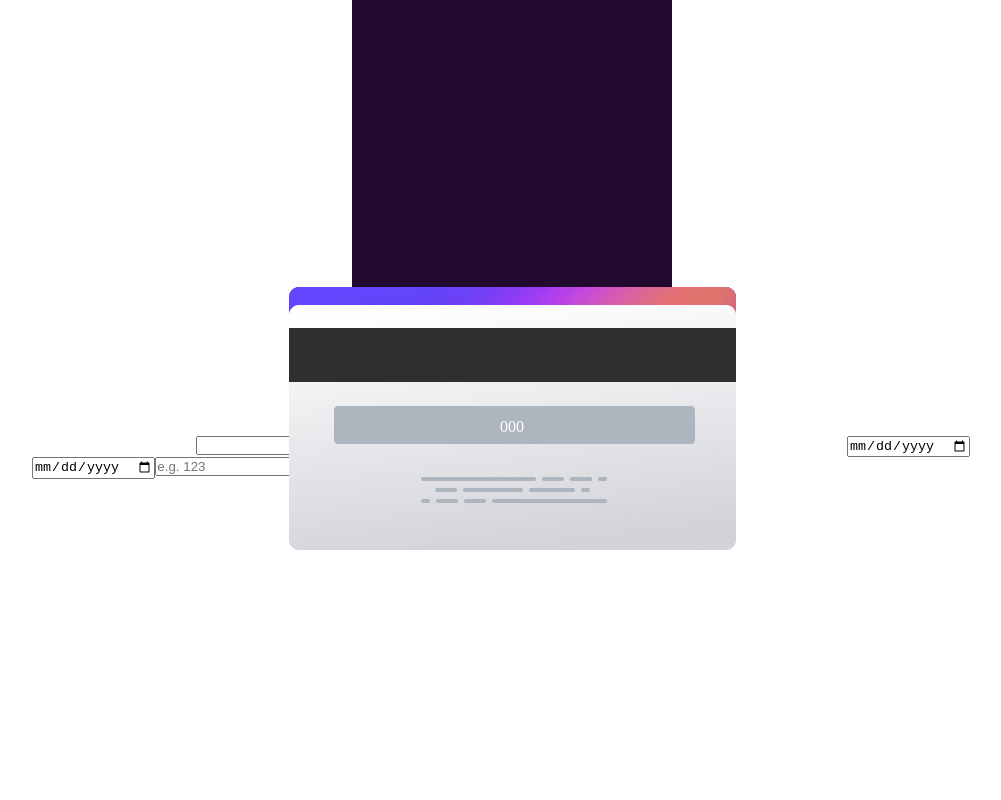
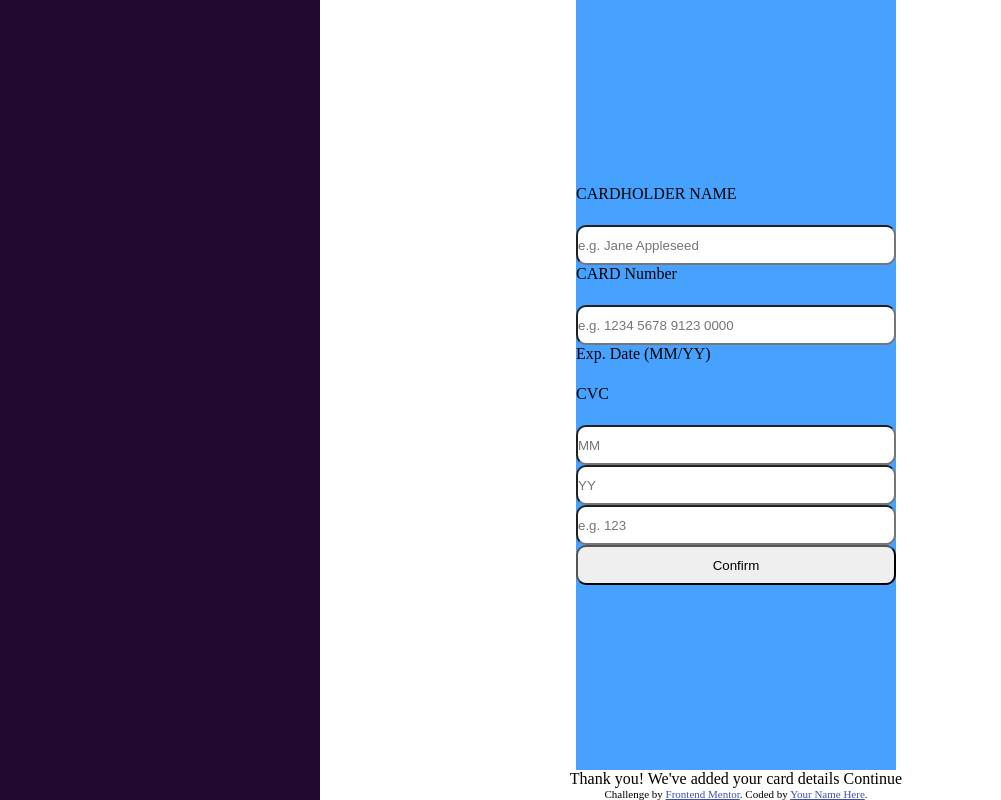
Before and after one commit to jameshsousa/interactive-card, a plain HTML site: page src/index.html in a window 1280 px wide. Shown: the whole page, without its empty margins (128-1129 px from the left). Drawn offline with Linux system fonts and the light colour scheme.

Commit message:
applying SCSS on the form

```diff
--- a/src/css/style.scss
+++ b/src/css/style.scss
@@ -1,9 +1,9 @@
 @import './_variables';
 
-@mixin flexCenter($justify-content, $flex-direction) {
+@mixin flexCenter($justify-content, $flex-direction, $align-items) {
     display: flex;
     justify-content: $justify-content;
-    align-items: center;
+    align-items: $align-items;
     flex-direction: $flex-direction;
 }
 
@@ -19,41 +19,61 @@
 body {
     width: 100%;
     height: 100vh;
-    color: $whitecolor;
+    background-color: $deepviletcolor;
 
 }
 
 .container {
-    @include flexCenter(space-between, column);
+    @include flexCenter(space-between, row, center);
     width: 100%;
     height: 100%;
 
 }
 
 .purple {
+    @include flexCenter(space-between, column, center);
     background-color: $deepviletcolor;
-    width: 25vw;
+    width: 35vw;
     height: 100vh;
 }
 
 .white {
+    @include flexCenter(center, column, center);
     background-color: $whitecolor;
-    width: 75vw;
+    width: 65vw;
     height: 100vh;
+    .form {
+        @include flexCenter(center, column, start);
+        width: 25vw;
+        height: 100vh;
+        background-color: $lightbluecolor;
+        label {
+            height: 5vh;
+        }
+        input {
+            width: 100%;
+            height: 5vh;
+            border-radius: 10px;
+
+        }
+
+
+    }
 }
 
 .card-front {
-    @include flexCenter(center, row);
+    @include flexCenter(center, row, center);
     img {
         position: absolute;
     }
     span {
         position: relative;
     }
+    display: none;
 }
 
 .card-back {
-    @include flexCenter(center, row);
+    @include flexCenter(center, row, center);
     img {
         position: absolute;
 
@@ -61,5 +81,5 @@ body {
     span {
         position: relative;
     }
-
+    display: none;
 }
--- a/src/index.html
+++ b/src/index.html
@@ -39,13 +39,13 @@
 
       <div class="form">
       <label>CARDHOLDER NAME</label>
-      <input type="text" place holder="e.g. Jane Appleseed">
+      <input type="text" placeholder="e.g. Jane Appleseed">
 
       <label>CARD Number</label>
       <input type="number" placeholder="e.g. 1234 5678 9123 0000">
 
       <label>Exp. Date (MM/YY)</label> <label>CVC</label>
-      <input type="date" placeholder="MM"> <input type="date" placeholder="YY"><input type="number" placeholder="e.g. 123">
+      <input type="number" placeholder="MM"> <input type="number" placeholder="YY"><input type="number" placeholder="e.g. 123">
       <input type="submit" value="Confirm">
 
 
```
Also changed, not shown: src/css/style.css, 1 other file.
